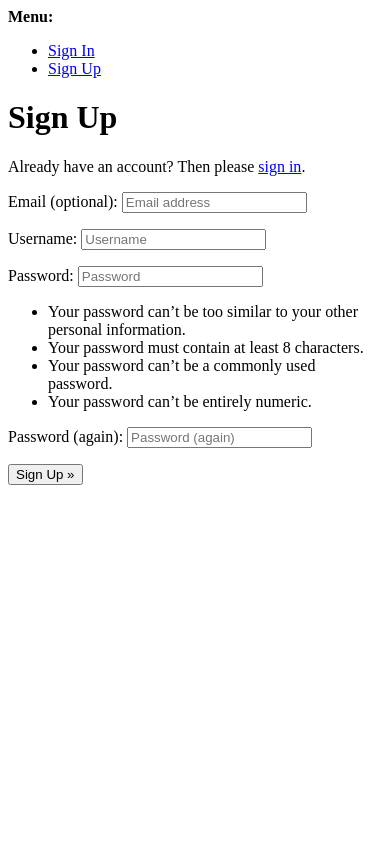
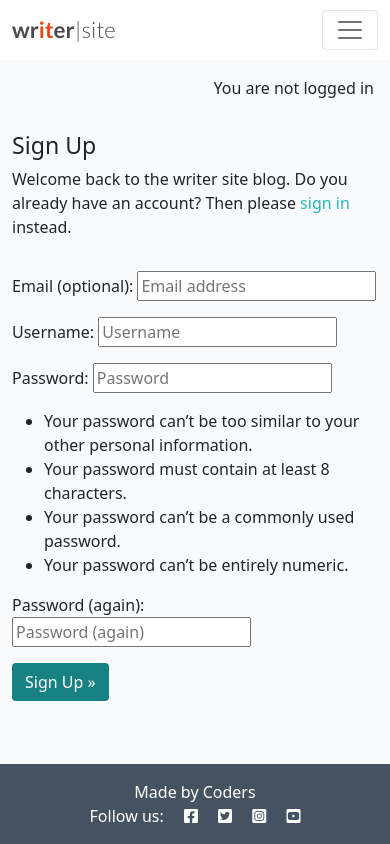
Before and after one commit to ireneuszcierpisz/author-site, a Django app: page /accounts/signup/ in a window 390 px wide. Run offline with Django 4.2, Linux system fonts and the light colour scheme; parts of the project's set-up code (start-up, migrations or seed data) failed here and were passed over.

Commit message:
Customise the signup template.

```diff
--- a/authorsite/settings.py
+++ b/authorsite/settings.py
@@ -28,7 +28,7 @@ TEMPLATES_DIR = os.path.join(BASE_DIR, 'templates')
 SECRET_KEY = os.environ.get("SECRET_KEY")
 
 # SECURITY WARNING: don't run with debug turned on in production!
-DEBUG = False
+DEBUG = True
 
 ALLOWED_HOSTS = [
     '8000-ireneuszcierpisz-author-zaz15mbzaj.us2.codeanyapp.com', '.herokuapp.com']
--- a/templates/account/signup.html
+++ b/templates/account/signup.html
@@ -1,13 +1,27 @@
-{% extends "account/base.html" %}
+{% extends "base.html" %}
 
 {% load i18n %}
 
 {% block head_title %}{% trans "Signup" %}{% endblock head_title %}
 
 {% block content %}
-<h1>{% trans "Sign Up" %}</h1>
 
-<p>{% blocktrans %}Already have an account? Then please <a href="{{ login_url }}">sign in</a>.{% endblocktrans %}</p>
+<div class="container">
+    <div class="row">
+        <div class="col-md-8 mt-3 offset-md-2">
+            <h3>{% trans "Sign Up" %}</h3>
+
+            <p>{% blocktrans %}
+                Welcome back to the writer site blog.
+                Do you already have an account? Then please
+                <a class="link" href="{{ login_url }}">sign in</a>
+                instead.
+                {% endblocktrans %}
+            </p>
+        </div>
+    </div>
+    <div class="row">
+        <div class="col-md-8 mt-3 offset-md-2">
 
             <form class="signup" id="signup_form" method="post" action="{% url 'account_signup' %}">
                 {% csrf_token %}
@@ -15,7 +29,12 @@
                 {% if redirect_field_value %}
                 <input type="hidden" name="{{ redirect_field_name }}" value="{{ redirect_field_value }}" />
                 {% endif %}
-  <button type="submit">{% trans "Sign Up" %} &raquo;</button>
+                <button class="btn btn-signup right" type="submit">
+                    {% trans "Sign Up" %} &raquo;</button>
             </form>
 
-{% endblock content %}
+        </div>
+    </div>
+</div>
+
+{% endblock %}
```
Lines whose indentation alone changed are shown as unchanged.
